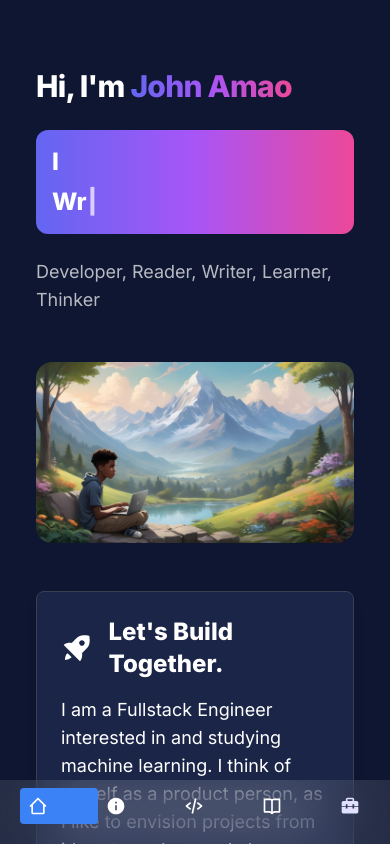
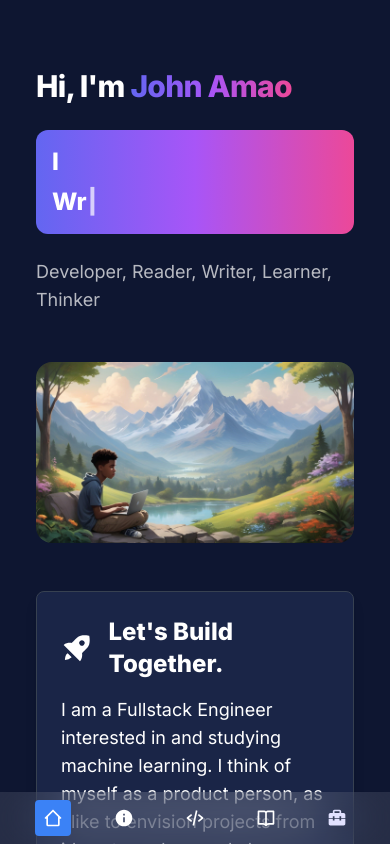
Before and after one commit to JOHN-AMAO/Portfolio, a Next.js app: page / in a window 390 px wide. Shown: the top 844 px of the page. Built offline with nearby package versions, Linux system fonts and the light colour scheme.

Commit message:
mobile nav and blog editor

```diff
--- a/components/MobileNav.tsx
+++ b/components/MobileNav.tsx
@@ -24,17 +24,17 @@ const MobileNav = () => {
     if (href === '/') {
       return pathname === href;
     }
-    return pathname.startsWith(href);
+    return pathname?.startsWith(href) ?? false;
   };
 
   return (
     <div className='md:hidden fixed bottom-0 left-0 right-0 shadow-md bg-white backdrop-filter backdrop-blur-xl bg-opacity-10'>
-      <div className='flex flex-row justify-evenly w-full ml-5 mb-5 pt-2'>
+      <div className='flex flex-row justify-evenly w-full py-2'>
         {links.map((link) => (
           <Link
             key={link.href}
             href={link.href}
-            className={`flex-1 rounded p-2 transition-colors duration-200 ${
+            className={`flex items-center justify-center rounded p-2 transition-colors duration-200 ${
               isActive(link.href) ? "bg-blue-500" : "hover:bg-blue-400/20"
             }`}
           >
--- a/components/ReadOnlyEditor.tsx
+++ b/components/ReadOnlyEditor.tsx
@@ -109,34 +109,31 @@ export function ReadOnlyEditor({ post }) {
   }
 
   return (
-    <form onSubmit={handleSubmit(onSubmit)}>
-      <div className='grid w-full gap-10 text-white'>
+    <form onSubmit={handleSubmit(onSubmit)} className="px-4 sm:px-0">
+      <div className='grid w-full gap-6 sm:gap-10 text-white'>
         <div className='flex w-full items-center justify-between'>
-          <div className='flex items-center space-x-10'>
+          <div className='flex items-center space-x-4 sm:space-x-10'>
             <Link
               href='/blog'
-              className={cn(buttonVariants({ variant: "ghost" }))}
+              className={cn(buttonVariants({ variant: "ghost" }), "text-sm sm:text-base")}
             >
               <>
-                <Icons.chevronLeft className='mr-2 h-4 w-4' />
+                <Icons.chevronLeft className='mr-2 h-3 w-3 sm:h-4 sm:w-4' />
                 Back
               </>
             </Link>
-            {/* <p className='text-sm text-muted-foreground'>
-              {post.published ? "Published" : "Draft"}
-            </p> */}
           </div>
         </div>
-        <div className='prose prose-stone mx-auto w-full md:w-[800px] dark:prose-invert'>
+        <div className='prose prose-stone mx-auto w-full max-w-full sm:max-w-[800px] dark:prose-invert'>
           <h1
             id='title'
-            className='w-full resize-none appearance-none overflow-hidden bg-transparent text-5xl font-bold focus:outline-none'
+            className='w-full resize-none appearance-none overflow-hidden bg-transparent text-3xl sm:text-5xl font-bold focus:outline-none'
           >
             {post.title}
           </h1>
           <div
             id='editor'
-            className='min-h-[500px]'
+            className='min-h-[300px] sm:min-h-[500px]'
           />
         </div>
       </div>
```
